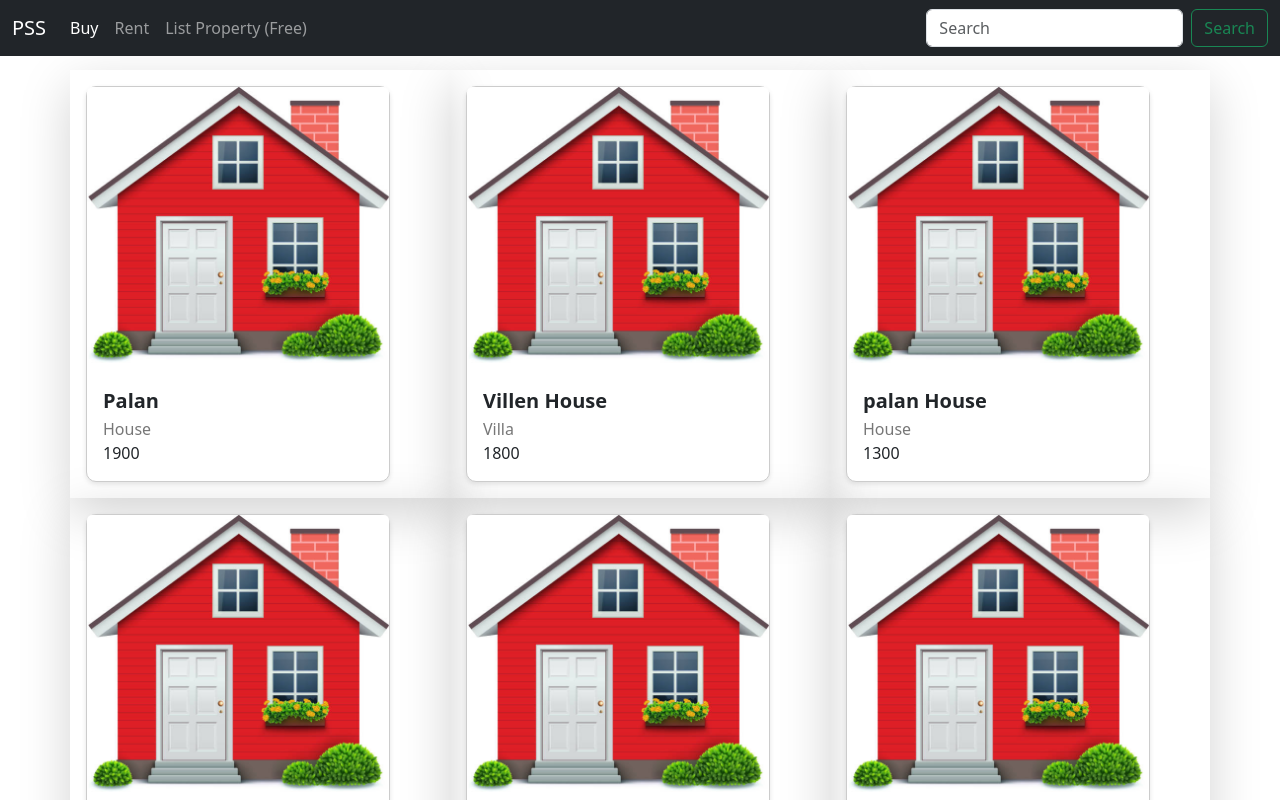
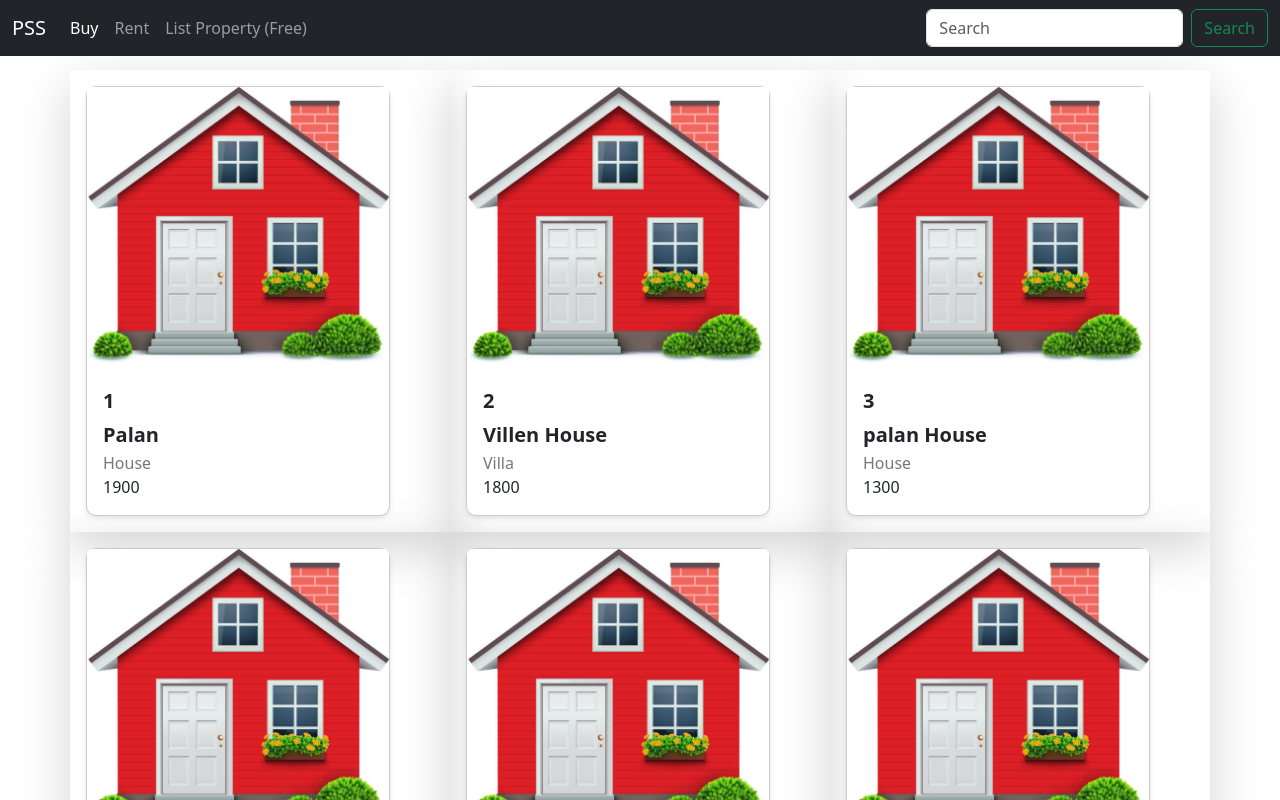
Before and after one commit to umariqbal047/PSS, an Angular app in the folder Frontend/: page / in a window 1280 px wide. Shown: the top 800 px of the page. Built offline with nearby package versions, Linux system fonts and the light colour scheme.

Commit message:
Route to an other page

```diff
--- a/Frontend/src/app/property/IProperty.interface.ts
+++ b/Frontend/src/app/property/IProperty.interface.ts
@@ -1,5 +1,5 @@
 export interface IProperty{
-    id:number;
+    Id:number;
     Name:string;
     Type:string;
     Price:number;
--- a/Frontend/src/app/property/property-card/property-card.component.html
+++ b/Frontend/src/app/property/property-card/property-card.component.html
@@ -4,7 +4,7 @@
     <div class="button-container">
       <ul class="list-inline-item member-icons">
         <li class="list-inline-item">
-          <button class="btn btn-primary" [routerLink]="'/property-detail/' + property.id"><i class="fa-regular fa-pen-to-square"></i></button>
+          <button class="btn btn-primary" [routerLink]="'/property-detail/' + property.Id"><i class="fa-regular fa-pen-to-square"></i></button>
         </li>
         <li class="list-inline-item">
           <button class="btn btn-primary"><i class="fa-solid fa-address-book"></i></button>
@@ -13,7 +13,7 @@
     </div>
   </div>
   <div class="card-body">
-    <h5 class="card-title">{{property.id }}</h5>
+    <h5 class="card-title">{{property.Id }}</h5>
     <h5 class="card-title">{{property.Name }}</h5>
     <p class="card-subtitle">{{ property.Type }}</p>
     <p class="card-text">{{ property.Price }}</p>
```
